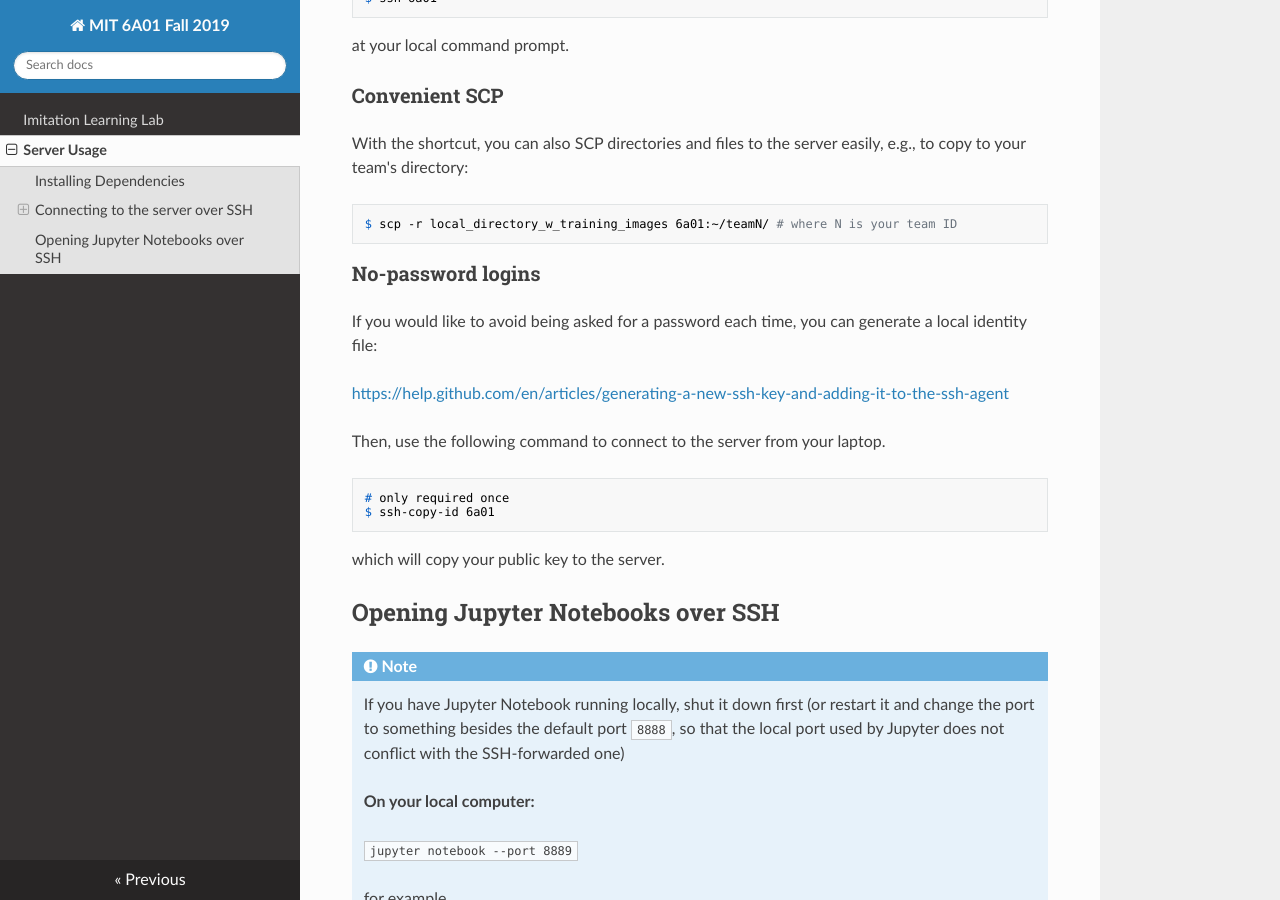
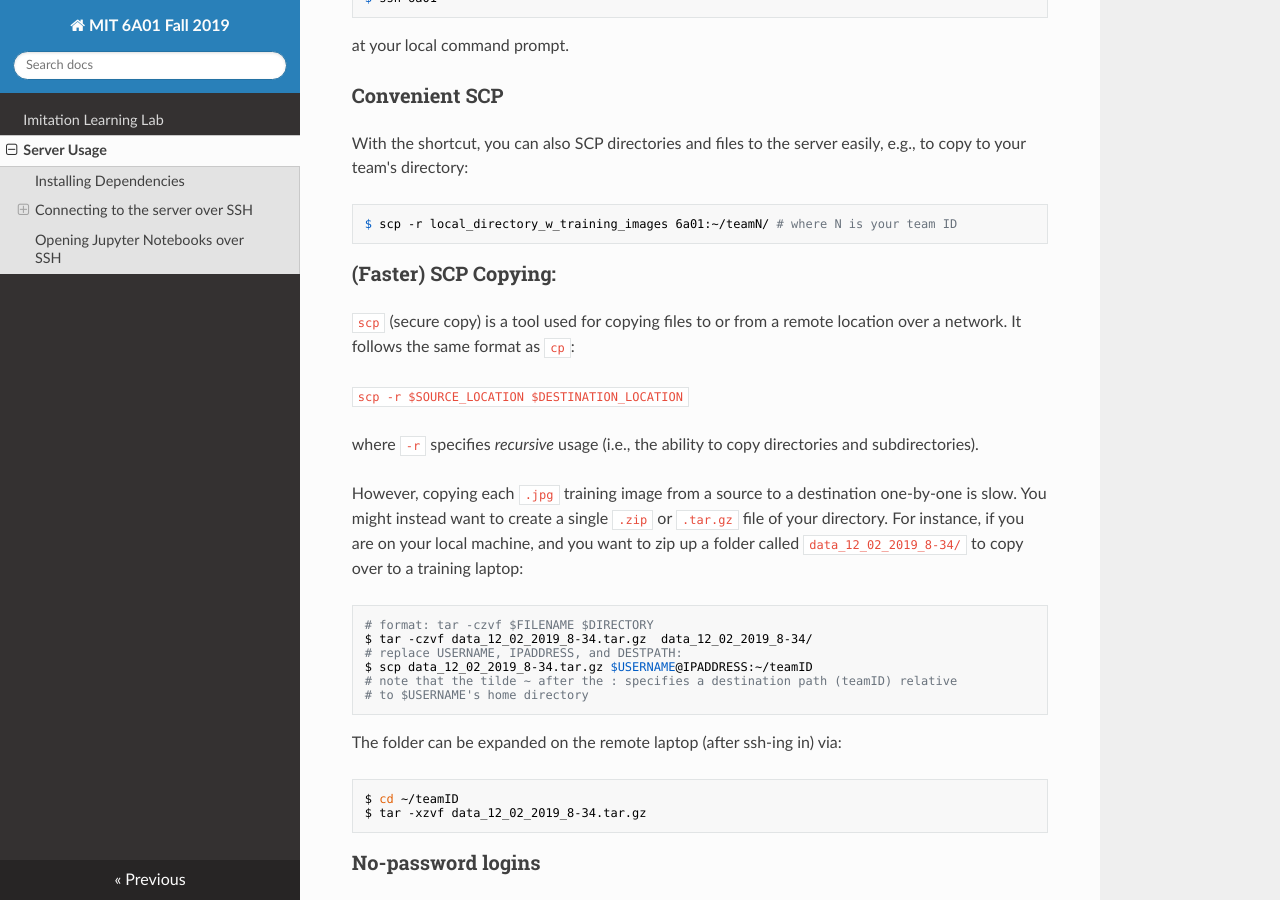
Before and after one commit to mmaz/racecar_fall19, an MkDocs documentation site: the page built from docs/server.md, in a window 1280 px wide and 900 px high, scrolled down 1877 px. Built offline with MkDocs 1.6.1, drawn with Linux system fonts in a browser that asks for light colours; nearby versions of some CDN libraries.

Commit message:
scp usage

````diff
--- a/docs/server.md
+++ b/docs/server.md
@@ -76,6 +76,32 @@ With the shortcut, you can also SCP directories and files to the server easily,
 $ scp -r local_directory_w_training_images 6a01:~/teamN/ # where N is your team ID
 ```
 
+### (Faster) SCP Copying:
+
+`scp` (secure copy) is a tool used for copying files to or from a remote location over a network. It follows the same format as `cp`:
+
+`scp -r $SOURCE_LOCATION $DESTINATION_LOCATION`
+
+where `-r` specifies *recursive* usage (i.e., the ability to copy directories and subdirectories).
+
+However, copying each `.jpg` training image from a source to a destination one-by-one is slow. You might instead want to create a single `.zip` or `.tar.gz` file of your directory. For instance, if you are on your local machine, and you want to zip up a folder called `data_12_02_2019_8-34/` to copy over to a training laptop:
+
+```bash
+# format: tar -czvf $FILENAME $DIRECTORY
+$ tar -czvf data_12_02_2019_8-34.tar.gz  data_12_02_2019_8-34/
+# replace USERNAME, IPADDRESS, and DESTPATH:
+$ scp data_12_02_2019_8-34.tar.gz $USERNAME@IPADDRESS:~/teamID
+# note that the tilde ~ after the : specifies a destination path (teamID) relative
+# to $USERNAME's home directory
+```
+
+The folder can be expanded on the remote laptop (after ssh-ing in) via:
+
+```bash
+$ cd ~/teamID
+$ tar -xzvf data_12_02_2019_8-34.tar.gz
+```
+
 ### No-password logins
 
 If you would like to avoid being asked for a password each time, you can generate a local identity file:
````
